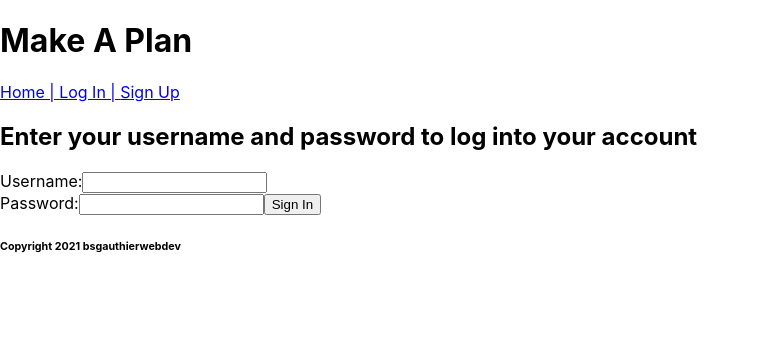
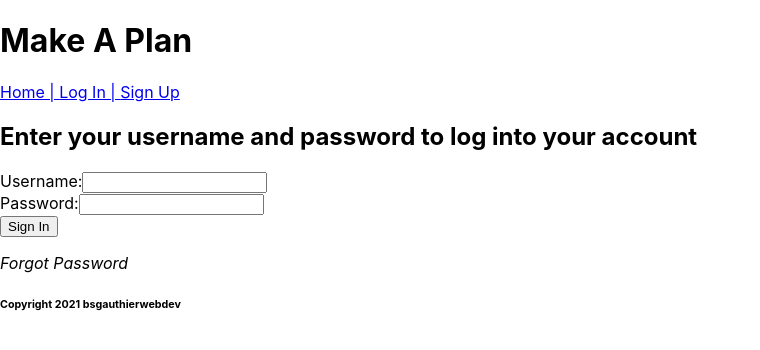
Before and after one commit to BsgauthierWebDev/make-a-plan, a React (Create React App) app: page /log-in in a window 1280 px wide. Shown: the top 350 px of the page, without its empty margins (0-760 px from the left). Built offline with nearby package versions, Linux system fonts and the light colour scheme.

Commit message:
Moved button, added "forgot password"

```diff
--- a/src/LogIn/LogIn.js
+++ b/src/LogIn/LogIn.js
@@ -18,7 +18,10 @@ class LogIn extends Component {
                         Password:
                     </label>
                     <input type = 'password' name = 'password' id = 'password' />
+                    <br />
                     <button type = 'submit'>Sign In</button>
+                    <br />
+                    <p> <em>Forgot Password</em></p>
                 </form>
             </div>
         )
```
